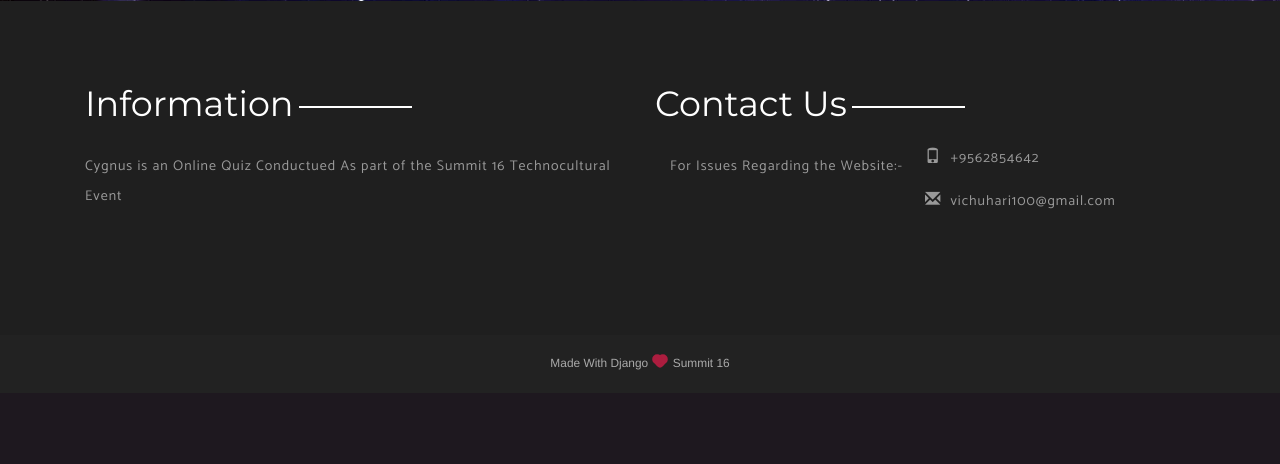
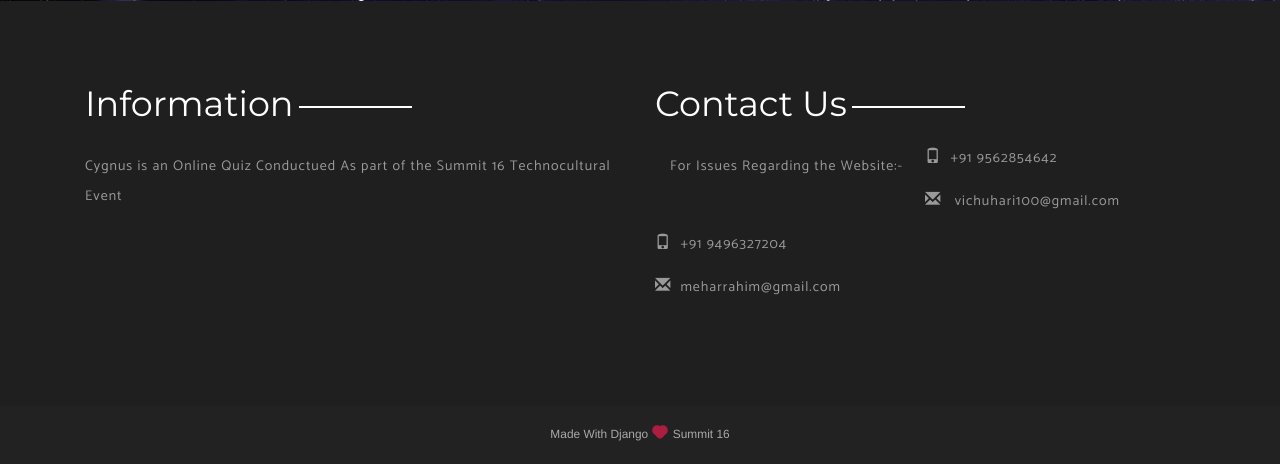
Before and after one commit to vigneshhari/cygnus, a Django app: page /app/ in a window 1280 px wide. Shown: the part 749-1213 px from the top of the page. Before the commit the page ends 1119 px from the top, so only its background shows below. Run offline with Django 3.2, Linux system fonts and the light colour scheme; some libraries are stand-ins or nearby versions.

Commit message:
contact info

```diff
--- a/quiz/templates/main_page.html
+++ b/quiz/templates/main_page.html
@@ -59,8 +59,11 @@ License URL: http://creativecommons.org/licenses/by/3.0/
 			<p class="para">For Issues Regarding the Website:-</p>
 			</div>
 			<ul class="con-icons">
-				<li><span class="glyphicon glyphicon-phone" aria-hidden="true"></span>+9562854642</li>
-				<li><a href="mailto:info@example.com"><span class="glyphicon glyphicon-envelope" aria-hidden="true"></span>vichuhari100@gmail.com</a></li>
+				<li><span class="glyphicon glyphicon-phone" aria-hidden="true"></span>+91 9562854642</li>
+				<li><a href="mailto:vichuhari100@gmail.com"><span class="glyphicon glyphicon-envelope" aria-hidden="true"></span>
+				vichuhari100@gmail.com</a></li>
+				<li><span class="glyphicon glyphicon-phone" aria-hidden="true"></span>+91 9496327204</li>
+				<li><a href="mailto:meharrahim@gmail.com"><span class="glyphicon glyphicon-envelope" aria-hidden="true"></span>meharrahim@gmail.com</a></li>
 			</ul>
 		</div>
 		<div class="clearfix"></div>
```
